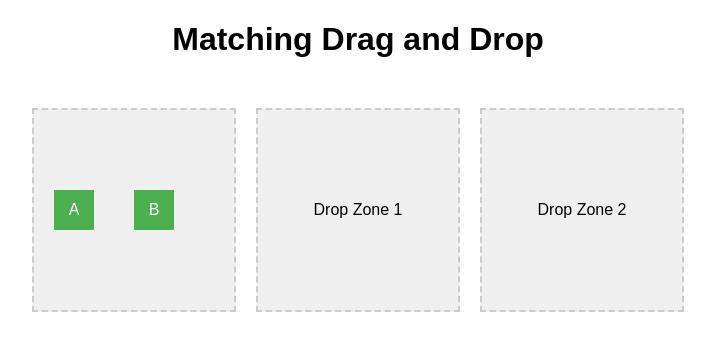
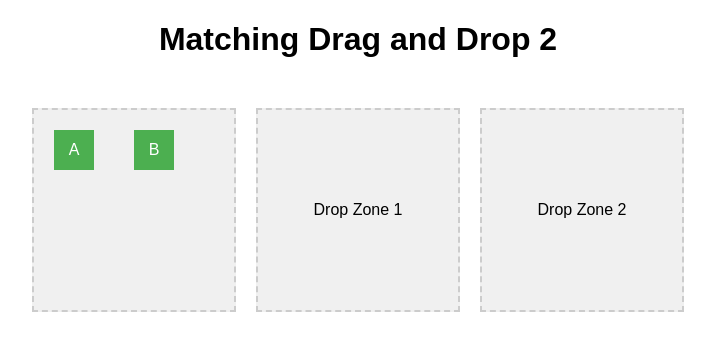
Before and after one commit to M420-glitch/CLEAN-TEST-TOYBOX-2, a plain HTML site: page index.html in a window 1280 px wide. Shown: the whole page, without its empty margins (282-997 px from the left). Drawn offline with Linux system fonts and the light colour scheme.

Commit message:
Your message here

```diff
--- a/index.html
+++ b/index.html
@@ -7,7 +7,7 @@
   <link rel="stylesheet" href="style.css" />
 </head>
 <body>
-  <h1>Matching Drag and Drop</h1>
+  <h1>Matching Drag and Drop 2</h1>
 
   <div id="game-container">
     <div id="drag-area">
--- a/style.css
+++ b/style.css
@@ -33,14 +33,19 @@ body {
   line-height: 40px;
   cursor: grab;
   position: absolute;
+  z-index: 1000; /* Make sure it stays above drop zones */
+  transition: left 0.2s, top 0.2s;
 }
 
+/* Initial positioning (side by side inside drag-area) */
 #drag1 {
   left: 20px;
+  top: 20px;
 }
 
 #drag2 {
   left: 100px;
+  top: 20px;
 }
 
 #completion-message {
```
